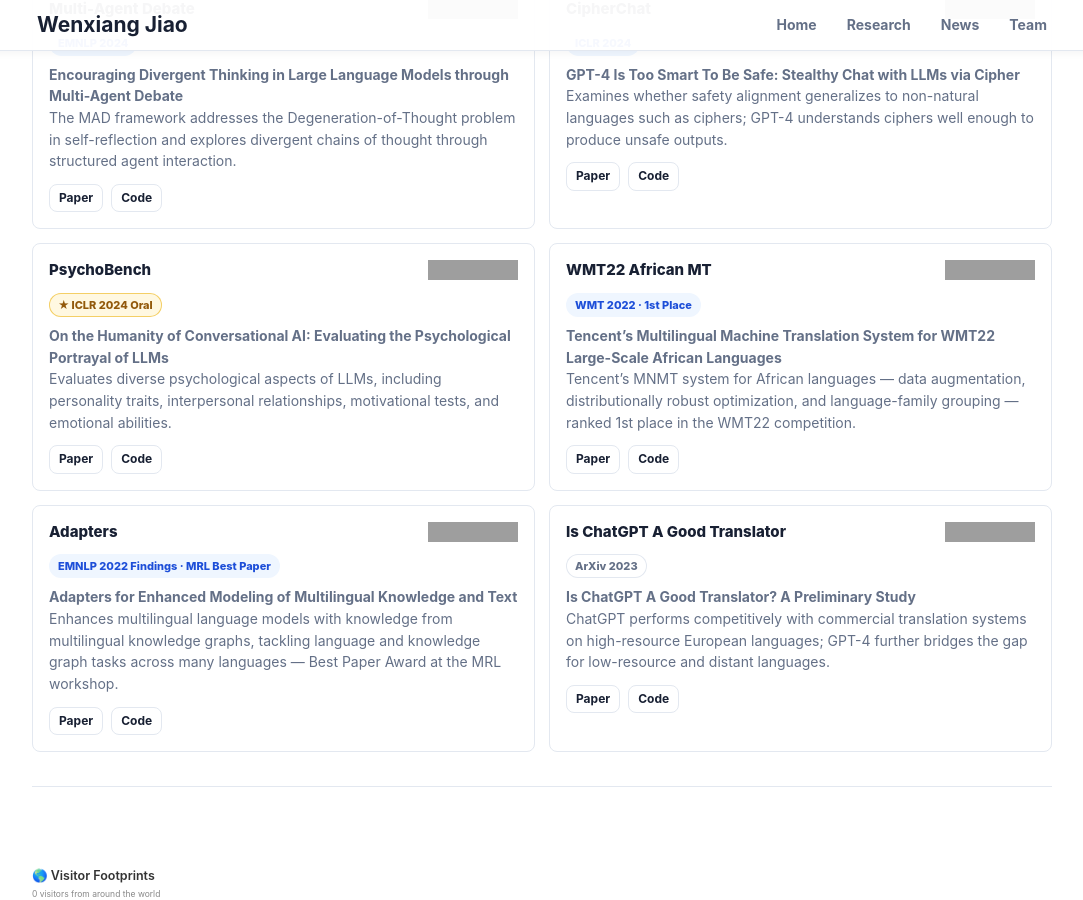
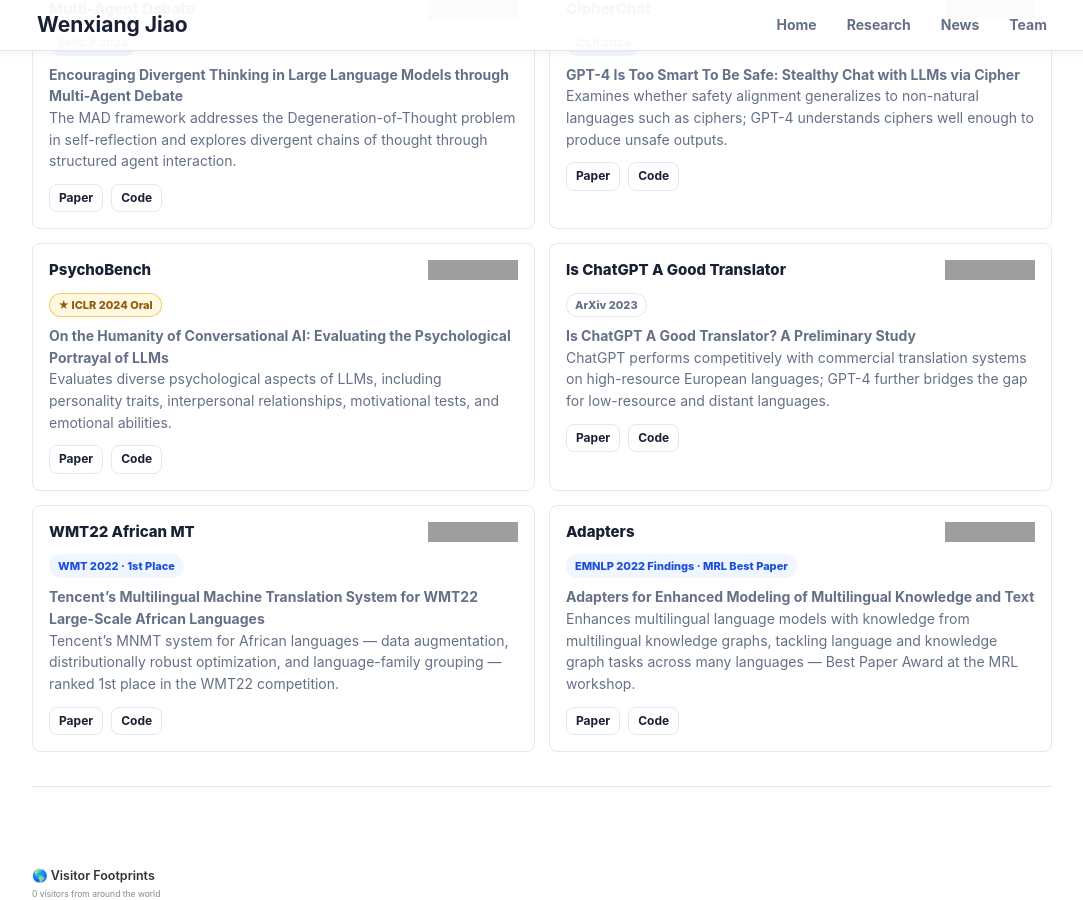
Before and after one commit to wxjiao/wxjiao.github.io, a Jekyll site: the page built from _pages/home.md, in a window 1280 px wide and 900 px high, scrolled down 1817 px, cut to the strip 0-900 px from the top of the window. Shown: the whole strip, without its empty margins (98-1181 px from the left). Built offline with Jekyll 4.4.1, drawn with Linux system fonts in a browser that asks for light colours; nearby versions of some CDN libraries; part of the change alters nothing that is shown; grey boxes are pictures that could not be loaded.

Commit message:
Move WMT22 African MT and Adapters to end of Selected Work
Co-Authored-By: Claude <noreply@anthropic.com>

```diff
--- a/_data/projects.yml
+++ b/_data/projects.yml
@@ -61,6 +61,15 @@
   paper_title: "On the Humanity of Conversational AI: Evaluating the Psychological Portrayal of LLMs"
   description: Evaluates diverse psychological aspects of LLMs, including personality traits, interpersonal relationships, motivational tests, and emotional abilities.
 
+- name: Is ChatGPT A Good Translator
+  url: https://github.com/wxjiao/Is-ChatGPT-A-Good-Translator
+  repo: wxjiao/Is-ChatGPT-A-Good-Translator
+  venue: ArXiv 2023
+  tone: preprint
+  paper: https://arxiv.org/abs/2301.08745
+  paper_title: "Is ChatGPT A Good Translator? A Preliminary Study"
+  description: ChatGPT performs competitively with commercial translation systems on high-resource European languages; GPT-4 further bridges the gap for low-resource and distant languages.
+
 - name: WMT22 African MT
   url: https://github.com/wxjiao/WMT2022-Large-Scale-African
   repo: wxjiao/WMT2022-Large-Scale-African
@@ -78,12 +87,3 @@
   paper: https://arxiv.org/abs/2210.13617
   paper_title: "Adapters for Enhanced Modeling of Multilingual Knowledge and Text"
   description: Enhances multilingual language models with knowledge from multilingual knowledge graphs, tackling language and knowledge graph tasks across many languages — Best Paper Award at the MRL workshop.
-
-- name: Is ChatGPT A Good Translator
-  url: https://github.com/wxjiao/Is-ChatGPT-A-Good-Translator
-  repo: wxjiao/Is-ChatGPT-A-Good-Translator
-  venue: ArXiv 2023
-  tone: preprint
-  paper: https://arxiv.org/abs/2301.08745
-  paper_title: "Is ChatGPT A Good Translator? A Preliminary Study"
-  description: ChatGPT performs competitively with commercial translation systems on high-resource European languages; GPT-4 further bridges the gap for low-resource and distant languages.
```
